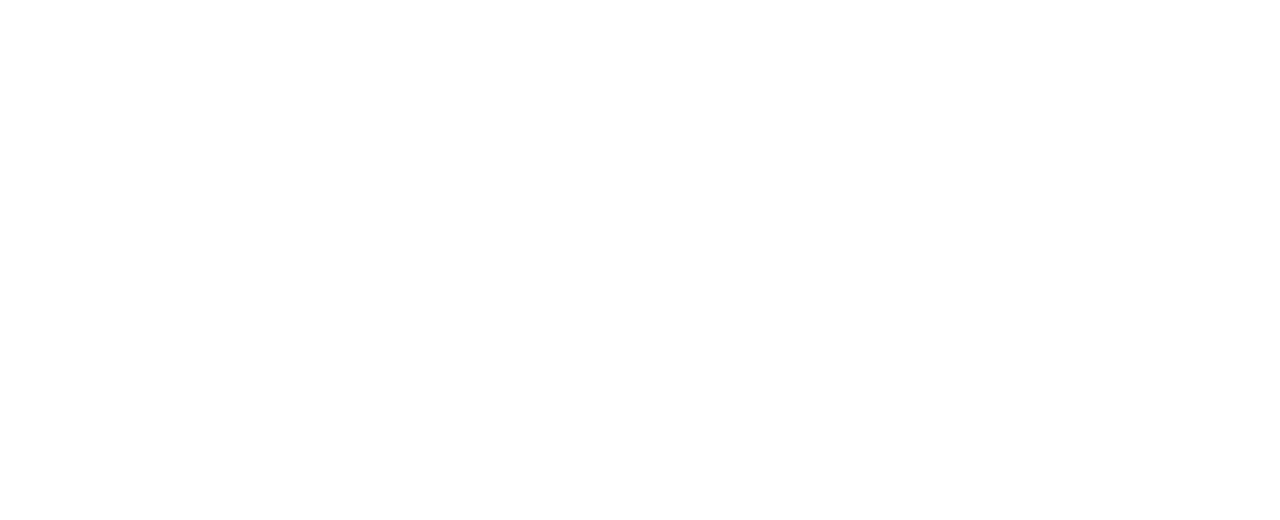
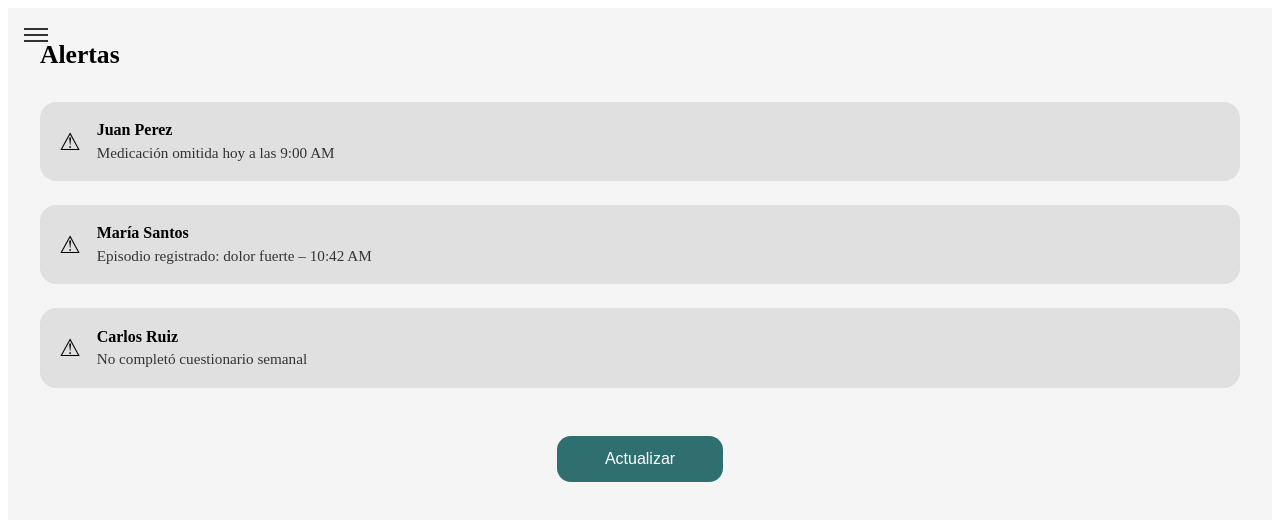
Before and after one commit to ManuelMendozaPimentel/parkinsonweb, an Angular app: page /alertas in a window 1280 px wide. Before the commit this address led to /. Shown: the top 520 px of the page. Built offline with nearby package versions, Linux system fonts and the light colour scheme.

Commit message:
feat: se trabajo en el componente alertas

```diff
--- a/src/app/features/alertas/alertas.css
+++ b/src/app/features/alertas/alertas.css
@@ -0,0 +1,88 @@
+.dashboard-container {
+  display: flex;
+  min-height: 100vh;
+  background-color: #f5f5f5;
+  transition: all 0.3s ease;
+}
+
+.main-content {
+  flex: 1;
+  padding: 2rem;
+  transition: margin-left 0.3s ease;
+}
+
+.dashboard-container.menu-open .main-content {
+  margin-left: 250px; /* ajusta si tu sidebar es otro ancho */
+}
+
+/* Header */
+.page-header {
+  margin-bottom: 2rem;
+}
+
+.page-header h1 {
+  margin: 0;
+  font-size: 1.6rem;
+}
+
+/* Lista */
+.alerts-list {
+  display: flex;
+  flex-direction: column;
+  gap: 1.5rem;
+}
+
+/* Tarjeta */
+.alert-card {
+  display: flex;
+  align-items: center;
+  gap: 1rem;
+  background: #e0e0e0;
+  padding: 1.2rem;
+  border-radius: 16px;
+  transition: 0.2s ease;
+}
+
+.alert-card:hover {
+  transform: translateY(-2px);
+  background: #d5d5d5;
+}
+
+.icon {
+  font-size: 1.5rem;
+}
+
+.alert-content h3 {
+  margin: 0;
+  font-size: 1rem;
+  font-weight: 600;
+}
+
+.alert-content p {
+  margin: 0.3rem 0 0 0;
+  font-size: 0.95rem;
+  color: #333;
+}
+
+/* Botón */
+.btn-container {
+  display: flex;
+  justify-content: center;
+  margin-top: 3rem;
+}
+
+.btn-actualizar {
+  background-color: #2f6f6f;
+  color: white;
+  border: none;
+  padding: 0.9rem 3rem;
+  border-radius: 14px;
+  font-size: 1rem;
+  cursor: pointer;
+  transition: 0.2s ease;
+}
+
+.btn-actualizar:hover {
+  background-color: #265c5c;
+  transform: scale(1.03);
+}
--- a/src/app/features/alertas/alertas.html
+++ b/src/app/features/alertas/alertas.html
@@ -1 +1,38 @@
-<p>alertas works!</p>
+<div class="dashboard-container" [class.menu-open]="isMenuOpen">
+
+  <!-- SIDEBAR -->
+  <app-sidebar-menu (menuToggle)="onMenuToggle($event)"></app-sidebar-menu>
+
+  <!-- CONTENIDO -->
+  <main class="main-content">
+
+    <header class="page-header">
+      <h1>Alertas</h1>
+    </header>
+
+    <div class="alerts-list">
+
+      <div class="alert-card" *ngFor="let alerta of alertas">
+
+        <div class="icon">
+          ⚠
+        </div>
+
+        <div class="alert-content">
+          <h3>{{ alerta.paciente }}</h3>
+          <p>{{ alerta.mensaje }}</p>
+        </div>
+
+      </div>
+
+    </div>
+
+    <div class="btn-container">
+      <button class="btn-actualizar" (click)="actualizar()">
+        Actualizar
+      </button>
+    </div>
+
+  </main>
+
+</div>
--- a/src/app/features/alertas/alertas.ts
+++ b/src/app/features/alertas/alertas.ts
@@ -1,11 +1,38 @@
 import { Component } from '@angular/core';
+import { CommonModule } from '@angular/common';
+import { SidebarMenu } from '../../shared/components/sidebar-menu/sidebar-menu';
 
 @Component({
   selector: 'app-alertas',
-  imports: [],
+  standalone: true,
+  imports: [CommonModule, SidebarMenu],
   templateUrl: './alertas.html',
-  styleUrl: './alertas.css',
+  styleUrl: './alertas.css'
 })
 export class Alertas {
 
+  isMenuOpen: boolean = false;
+
+  alertas = [
+    {
+      paciente: 'Juan Perez',
+      mensaje: 'Medicación omitida hoy a las 9:00 AM'
+    },
+    {
+      paciente: 'María Santos',
+      mensaje: 'Episodio registrado: dolor fuerte – 10:42 AM'
+    },
+    {
+      paciente: 'Carlos Ruiz',
+      mensaje: 'No completó cuestionario semanal'
+    }
+  ];
+
+  onMenuToggle(isOpen: boolean): void {
+    this.isMenuOpen = isOpen;
+  }
+
+  actualizar() {
+    console.log('Actualizar alertas');
+  }
 }
--- a/src/app/features/grafica/grafica.css
+++ b/src/app/features/grafica/grafica.css
@@ -0,0 +1,151 @@
+.dashboard-container {
+  min-height: 100vh;
+  background-color: #f5f5f5;
+}
+
+.main-content {
+  padding: 2rem;
+}
+
+.dashboard-header {
+  display: flex;
+  justify-content: space-between;
+  align-items: flex-start;
+  margin-bottom: 2rem;
+}
+
+.dashboard-header h1 {
+  margin: 0;
+  font-size: 1.5rem;
+}
+
+.mes-wrapper {
+  position: relative;
+}
+
+.mes-display {
+  cursor: pointer;
+  font-weight: 500;
+}
+
+.calendar {
+  position: absolute;
+  right: 0;
+  top: 25px;
+  width: 240px;
+  background: white;
+  border-radius: 8px;
+  padding: 1rem;
+  box-shadow: 0 4px 10px rgba(0,0,0,0.08);
+}
+
+.calendar-header {
+  display: flex;
+  justify-content: space-between;
+  margin-bottom: 1rem;
+}
+
+.calendar-header button {
+  border: none;
+  background: #f2e9dd;
+  padding: 0.3rem 0.6rem;
+  border-radius: 4px;
+  cursor: pointer;
+}
+
+.chart-section {
+  background: white;
+  border-radius: 8px;
+  padding: 1.5rem;
+  box-shadow: 0 2px 6px rgba(0,0,0,0.05);
+}
+
+.btn-container {
+  display: flex;
+  justify-content: flex-end;
+  margin-top: 2rem;
+}
+
+.btn-actualizar {
+  background-color: #6ea39b;
+  border: none;
+  padding: 0.7rem 2rem;
+  border-radius: 8px;
+  cursor: pointer;
+}
+
+.calendar {
+  position: absolute;
+  right: 0;
+  top: 30px;
+  width: 260px;
+  background: white;
+  border-radius: 12px;
+  padding: 1rem;
+  box-shadow: 0 6px 20px rgba(0,0,0,0.12);
+  z-index: 10;
+}
+
+.calendar-header {
+  display: flex;
+  justify-content: space-between;
+  align-items: center;
+  margin-bottom: 1rem;
+  font-weight: 500;
+}
+
+.calendar-header button {
+  border: none;
+  background: #f2e9dd;
+  padding: 0.3rem 0.6rem;
+  border-radius: 6px;
+  cursor: pointer;
+  font-size: 16px;
+}
+
+.calendar-grid {
+  display: grid;
+  grid-template-columns: repeat(7, 1fr);
+  gap: 6px;
+  text-align: center;
+  font-size: 13px;
+}
+
+.day-name {
+  font-weight: 600;
+  color: #666;
+}
+
+.day {
+  padding: 6px 0;
+  border-radius: 6px;
+  cursor: pointer;
+  transition: 0.2s;
+}
+
+.day:hover {
+  background: #f2e9dd;
+}
+
+.empty {
+  visibility: hidden;
+}
+
+.dashboard-container {
+  display: flex;
+  min-height: 100vh;
+  background-color: #f5f5f5;
+  transition: all 0.3s ease;
+}
+
+/* Contenido principal */
+.main-content {
+  flex: 1;
+  padding: 2rem;
+  transition: margin-left 0.3s ease;
+}
+
+/* Cuando el menú está abierto */
+.dashboard-container.menu-open .main-content {
+  margin-left: 250px; /* mismo ancho que tu sidebar */
+}
--- a/src/app/features/grafica/grafica.html
+++ b/src/app/features/grafica/grafica.html
@@ -1 +1,82 @@
-<p>grafica works!</p>
+<div class="dashboard-container" [class.menu-open]="isMenuOpen">
+
+  <!-- SIDEBAR -->
+  <app-sidebar-menu (menuToggle)="onMenuToggle($event)"></app-sidebar-menu>
+
+  <!-- CONTENIDO -->
+  <main class="main-content">
+
+    <header class="dashboard-header">
+      <h1>Gráfica</h1>
+
+      <div class="mes-wrapper">
+        <div class="mes-display" (click)="toggleCalendario()">
+          {{ mesSeleccionado }} ▾
+        </div>
+
+        <div class="calendar" *ngIf="calendarioAbierto">
+
+          <div class="calendar-header">
+            <button (click)="cambiarMes(-1)">‹</button>
+            <span>{{ mesSeleccionado }}</span>
+            <button (click)="cambiarMes(1)">›</button>
+          </div>
+
+          <div class="calendar-grid">
+
+            <div class="day-name" *ngFor="let d of diasSemana">
+              {{ d }}
+            </div>
+
+            <div
+              class="day empty"
+              *ngFor="let e of [].constructor(primerDiaOffset)">
+            </div>
+
+            <div
+              class="day"
+              *ngFor="let dia of diasDelMes">
+              {{ dia }}
+            </div>
+
+          </div>
+
+        </div>
+      </div>
+    </header>
+
+    <div class="chart-section">
+      <svg width="100%" height="250" viewBox="0 0 500 250">
+
+        <ng-container *ngFor="let item of datos; let i = index">
+
+          <rect
+            [attr.x]="50 + (i * 80)"
+            [attr.y]="calcularY(item.valor)"
+            width="40"
+            [attr.height]="calcularAltura(item.valor)"
+            fill="#d76d63"
+            rx="4">
+          </rect>
+
+          <text
+            [attr.x]="50 + (i * 80)"
+            y="230"
+            font-size="12"
+            fill="#444">
+            {{ item.nombre }}
+          </text>
+
+        </ng-container>
+
+      </svg>
+    </div>
+
+    <div class="btn-container">
+      <button class="btn-actualizar" (click)="actualizar()">
+        Actualizar
+      </button>
+    </div>
+
+  </main>
+</div>
--- a/src/app/features/grafica/grafica.ts
+++ b/src/app/features/grafica/grafica.ts
@@ -1,11 +1,98 @@
 import { Component } from '@angular/core';
+import { CommonModule } from '@angular/common';
+import { SidebarMenu } from '../../shared/components/sidebar-menu/sidebar-menu';
 
 @Component({
   selector: 'app-grafica',
-  imports: [],
+  standalone: true,
+  imports: [CommonModule, SidebarMenu],
   templateUrl: './grafica.html',
-  styleUrl: './grafica.css',
+  styleUrl: './grafica.css'
 })
 export class Grafica {
 
+  calendarioAbierto = false;
+    isMenuOpen: boolean = false; // 👈 ESTADO DEL MENÚ
+
+  meses = [
+    'Septiembre 2025',
+    'Octubre 2025',
+    'Noviembre 2025'
+  ];
+
+  mesSeleccionadoIndex = 2;
+
+  diasSemana = ['L', 'M', 'M', 'J', 'V', 'S', 'D'];
+
+  datosPorMes: any = {
+    'Noviembre 2025': [
+      { nombre: 'Felipe', valor: 85 },
+      { nombre: 'Juan', valor: 55 },
+      { nombre: 'Carlos', valor: 75 },
+      { nombre: 'Samuel', valor: 60 },
+      { nombre: 'Jose', valor: 25 }
+    ],
+    'Octubre 2025': [
+      { nombre: 'Felipe', valor: 60 },
+      { nombre: 'Juan', valor: 40 },
+      { nombre: 'Carlos', valor: 90 },
+      { nombre: 'Samuel', valor: 70 },
+      { nombre: 'Jose', valor: 30 }
+    ],
+    'Septiembre 2025': [
+      { nombre: 'Felipe', valor: 45 },
+      { nombre: 'Juan', valor: 80 },
+      { nombre: 'Carlos', valor: 50 },
+      { nombre: 'Samuel', valor: 65 },
+      { nombre: 'Jose', valor: 35 }
+    ]
+  };
+
+  get mesSeleccionado(): string {
+    return this.meses[this.mesSeleccionadoIndex];
+  }
+
+  get datos() {
+    return this.datosPorMes[this.mesSeleccionado] || [];
+  }
+
+  toggleCalendario() {
+    this.calendarioAbierto = !this.calendarioAbierto;
+  }
+
+  cambiarMes(dir: number) {
+    this.mesSeleccionadoIndex =
+      (this.mesSeleccionadoIndex + dir + this.meses.length) % this.meses.length;
+  }
+
+  // ----- MINI CALENDARIO -----
+
+  get diasDelMes(): number[] {
+    const fecha = new Date(2025, this.mesSeleccionadoIndex, 1);
+    const ultimoDia = new Date(2025, this.mesSeleccionadoIndex + 1, 0).getDate();
+    return Array.from({ length: ultimoDia }, (_, i) => i + 1);
+  }
+
+  get primerDiaOffset(): number {
+    const fecha = new Date(2025, this.mesSeleccionadoIndex, 1);
+    let dia = fecha.getDay();
+    return dia === 0 ? 6 : dia - 1;
+  }
+
+  actualizar() {
+    console.log('Actualizar gráfica');
+  }
+
+  calcularAltura(valor: number) {
+    return valor * 2;
+  }
+
+  calcularY(valor: number) {
+    return 200 - this.calcularAltura(valor);
+  }
+
+    // 👈 MANEJADOR DEL TOGGLE DEL MENÚ
+  onMenuToggle(isOpen: boolean): void {
+    this.isMenuOpen = isOpen;
+  }
 }
```
Also changed, not shown: src/app/app.routes.ts (+7 -1 lines).
